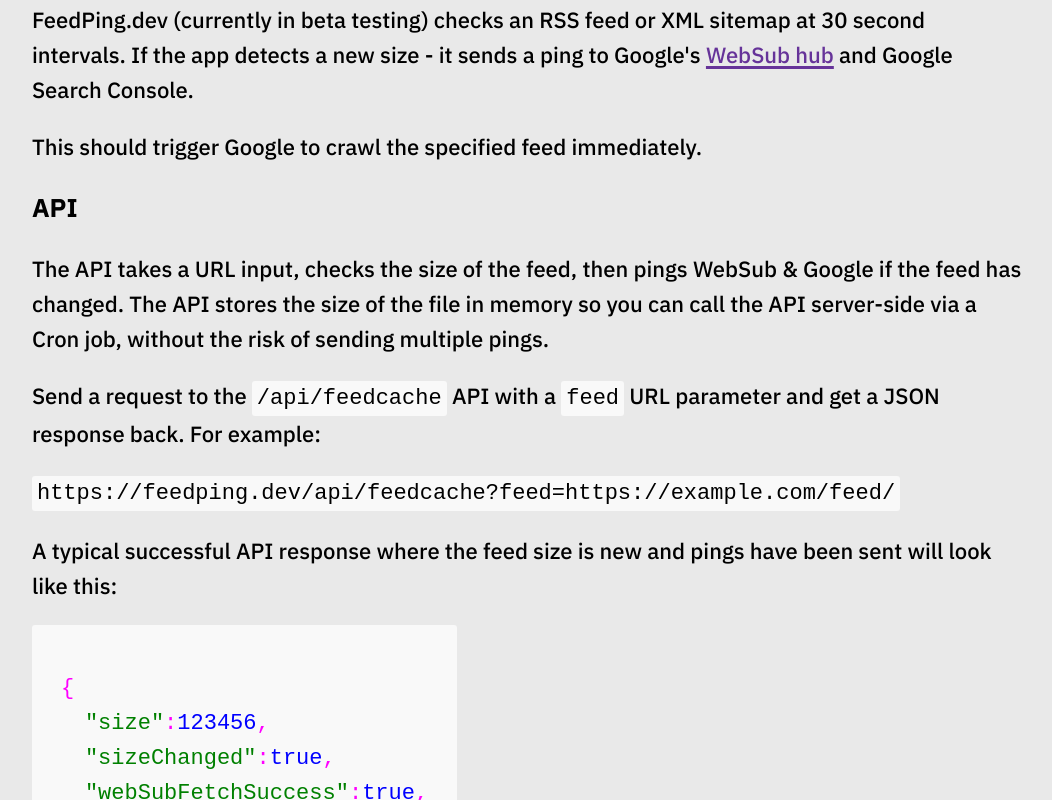
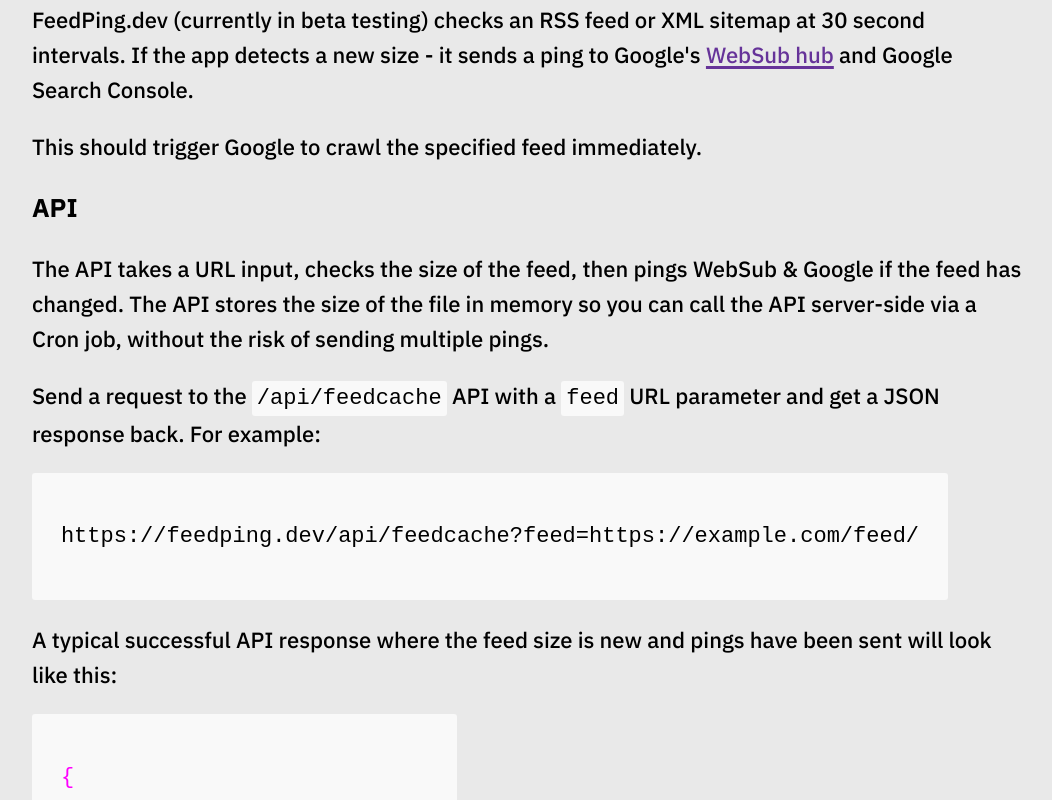
Before and after one commit to colinmcdermott/feedchecker-api, a Next.js app: page / in a window 1280 px wide. Shown: the part 408-1208 px from the top of the page, without its empty margins (24-1076 px from the left). Built offline with nearby package versions, Linux system fonts and the light colour scheme.

Commit message:
Update index.tsx

```diff
--- a/pages/index.tsx
+++ b/pages/index.tsx
@@ -114,7 +114,9 @@ function FeedChecker() {
 
         <p>The API takes a URL input, checks the size of the feed, then pings WebSub & Google if the feed has changed. The API stores the size of the file in memory so you can call the API server-side via a Cron job, without the risk of sending multiple pings.</p>
         <p>Send a request to the <code>/api/feedcache</code> API with a <code>feed</code> URL parameter and get a JSON response back. For example:</p>
-        <p><code>https://feedping.dev/api/feedcache?feed=https://example.com/feed/</code></p>
+
+        <p><code><pre>https://feedping.dev/api/feedcache?feed=https://example.com/feed/</pre></code></p>
+
         <p>A typical successful API response where the feed size is new and pings have been sent will look like this:</p>
 
           <code>
```
